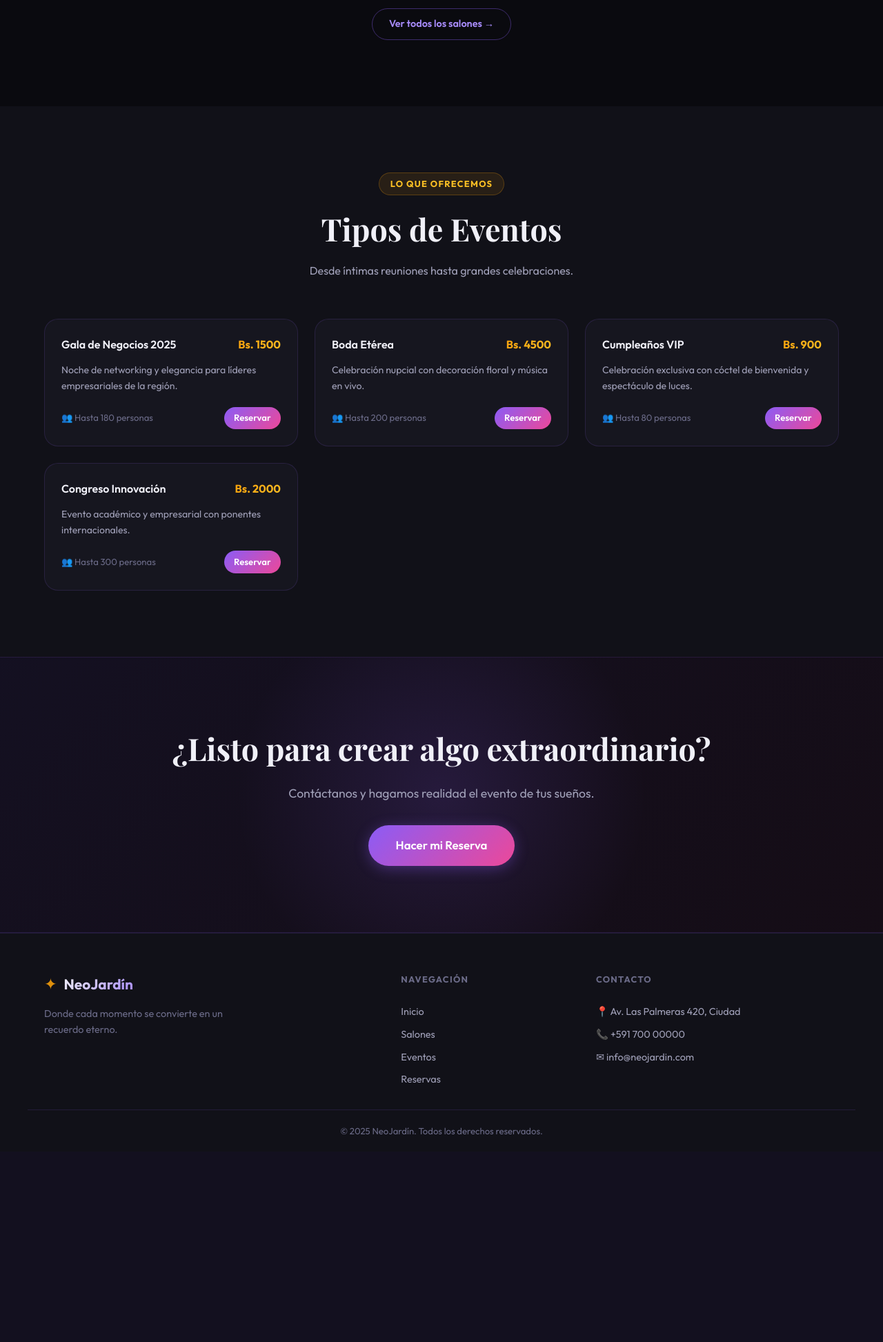
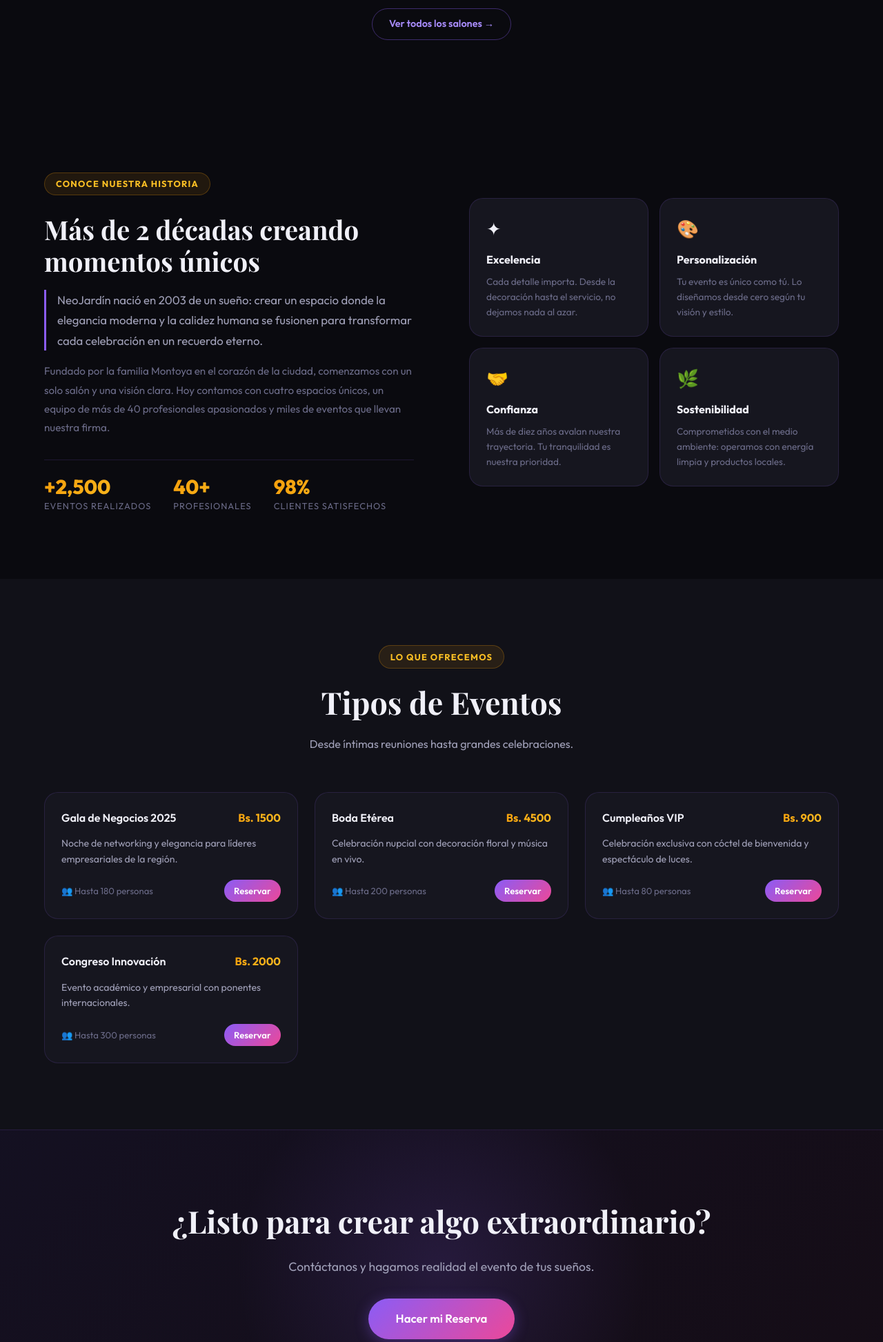
Before and after one commit to KlausJung011/WebDockerSalon, a Flask app: page / in a window 1280 px wide. Shown: the part 1629-3574 px from the top of the page at 69% size. Before the commit the page ends 3273 px from the top, so only its background shows below. Run offline with Flask 3, Linux system fonts and the light colour scheme; some web fonts are replaced.

Commit message:
feat: Cambios en Landing Page y Bind mount en Docker Compos

```diff
--- a/app.py
+++ b/app.py
@@ -1,6 +1,13 @@
 from app import create_app
+import glob
 
 app = create_app()
 
 if __name__ == '__main__':
-    app.run(host='0.0.0.0', port=5000, debug=False)
+    # Archivos extra que Flask debe vigilar para recargar
+    extra_files = (
+        glob.glob('app/templates/**/*.html', recursive=True) +
+        glob.glob('app/static/**/*.css',     recursive=True) +
+        glob.glob('app/static/**/*.js',      recursive=True)
+    )
+    app.run(host='0.0.0.0', port=5000, debug=True, extra_files=extra_files)
--- a/app/static/css/style.css
+++ b/app/static/css/style.css
@@ -748,6 +748,107 @@ img { max-width: 100%; }
 .meta-val { font-weight: 700; font-size: 1rem; }
 .meta-pill-accent .meta-val { color: var(--gold-light); }
 
+/* ─── SOBRE NOSOTROS ────────────────────────────────── */
+.section-about { background: var(--bg-base); }
+
+.about-grid {
+    display: grid;
+    grid-template-columns: 1fr 1fr;
+    gap: 5rem;
+    align-items: center;
+}
+
+.about-text h2 {
+    font-family: var(--font-serif);
+    font-size: clamp(1.6rem, 3vw, 2.4rem);
+    margin: 0.8rem 0 1.2rem;
+    line-height: 1.2;
+}
+
+.about-lead {
+    font-size: 1.05rem;
+    color: var(--text-secondary);
+    margin-bottom: 1rem;
+    line-height: 1.75;
+    border-left: 3px solid var(--violet);
+    padding-left: 1rem;
+}
+
+.about-body {
+    color: var(--text-muted);
+    font-size: 0.95rem;
+    line-height: 1.8;
+    margin-bottom: 2rem;
+}
+
+.about-stats-row {
+    display: flex;
+    gap: 2rem;
+    padding-top: 1.5rem;
+    border-top: 1px solid var(--border);
+}
+
+.about-stat { display: flex; flex-direction: column; gap: 0.2rem; }
+
+.about-stat-num {
+    font-size: 1.8rem;
+    font-weight: 800;
+    background: linear-gradient(135deg, var(--gold), var(--gold-light));
+    -webkit-background-clip: text;
+    -webkit-text-fill-color: transparent;
+    background-clip: text;
+    line-height: 1;
+}
+
+.about-stat-label { color: var(--text-muted); font-size: 0.8rem; text-transform: uppercase; letter-spacing: 0.08em; }
+
+.about-values {
+    display: grid;
+    grid-template-columns: 1fr 1fr;
+    gap: 1rem;
+}
+
+.value-card {
+    background: var(--bg-card);
+    border: 1px solid var(--border);
+    border-radius: var(--radius-lg);
+    padding: 1.5rem;
+    transition: var(--transition);
+    position: relative;
+    overflow: hidden;
+}
+
+.value-card::after {
+    content: '';
+    position: absolute;
+    bottom: 0; left: 0; right: 0;
+    height: 2px;
+    background: linear-gradient(90deg, var(--violet), var(--magenta));
+    transform: scaleX(0);
+    transition: var(--transition);
+}
+
+.value-card:hover {
+    border-color: var(--border-hover);
+    transform: translateY(-4px);
+    box-shadow: var(--shadow-glow);
+}
+
+.value-card:hover::after { transform: scaleX(1); }
+
+.value-icon { font-size: 1.6rem; margin-bottom: 0.7rem; display: block; }
+.value-card h4 { font-size: 1rem; font-weight: 700; margin-bottom: 0.5rem; }
+.value-card p { color: var(--text-muted); font-size: 0.85rem; line-height: 1.6; }
+
+@media (max-width: 900px) {
+    .about-grid { grid-template-columns: 1fr; gap: 3rem; }
+}
+
+@media (max-width: 480px) {
+    .about-stats-row { gap: 1.2rem; flex-wrap: wrap; }
+    .about-values { grid-template-columns: 1fr; }
+}
+
 /* ─── CTA SECTION ───────────────────────────────────── */
 .cta-section {
     padding: 6rem 0;
--- a/app/templates/index.html
+++ b/app/templates/index.html
@@ -91,6 +91,63 @@
     </div>
 </section>
 
+<!-- ─── SOBRE NOSOTROS ────────────────────────────────────────────────────── -->
+<section class="section section-about" id="sobreNosotros">
+    <div class="container">
+        <div class="about-grid">
+            <div class="about-text">
+                <span class="section-tag">Conoce Nuestra Historia</span>
+                <h2>Más de 2 décadas creando momentos únicos</h2>
+                <p class="about-lead">
+                    NeoJardín nació en 2003 de un sueño: crear un espacio donde la elegancia moderna
+                    y la calidez humana se fusionen para transformar cada celebración en un recuerdo eterno.
+                </p>
+                <p class="about-body">
+                    Fundado por la familia Montoya en el corazón de la ciudad, comenzamos con un solo salón
+                    y una visión clara. Hoy contamos con cuatro espacios únicos, un equipo de más de 40
+                    profesionales apasionados y miles de eventos que llevan nuestra firma.
+                </p>
+                <div class="about-stats-row">
+                    <div class="about-stat">
+                        <span class="about-stat-num">+2,500</span>
+                        <span class="about-stat-label">Eventos realizados</span>
+                    </div>
+                    <div class="about-stat">
+                        <span class="about-stat-num">40+</span>
+                        <span class="about-stat-label">Profesionales</span>
+                    </div>
+                    <div class="about-stat">
+                        <span class="about-stat-num">98%</span>
+                        <span class="about-stat-label">Clientes satisfechos</span>
+                    </div>
+                </div>
+            </div>
+            <div class="about-values">
+                <div class="value-card" id="valueExcelencia">
+                    <div class="value-icon">✦</div>
+                    <h4>Excelencia</h4>
+                    <p>Cada detalle importa. Desde la decoración hasta el servicio, no dejamos nada al azar.</p>
+                </div>
+                <div class="value-card" id="valuePersonalizacion">
+                    <div class="value-icon">🎨</div>
+                    <h4>Personalización</h4>
+                    <p>Tu evento es único como tú. Lo diseñamos desde cero según tu visión y estilo.</p>
+                </div>
+                <div class="value-card" id="valueConfianza">
+                    <div class="value-icon">🤝</div>
+                    <h4>Confianza</h4>
+                    <p>Más de diez años avalan nuestra trayectoria. Tu tranquilidad es nuestra prioridad.</p>
+                </div>
+                <div class="value-card" id="valueSostenibilidad">
+                    <div class="value-icon">🌿</div>
+                    <h4>Sostenibilidad</h4>
+                    <p>Comprometidos con el medio ambiente: operamos con energía limpia y productos locales.</p>
+                </div>
+            </div>
+        </div>
+    </div>
+</section>
+
 <!-- ─── EVENTOS PREVIEW ───────────────────────────────────────────────────── -->
 <section class="section section-alt" id="eventosSection">
     <div class="container">
```
Also changed, not shown: docker-compose.yml (+4 -3 lines).
